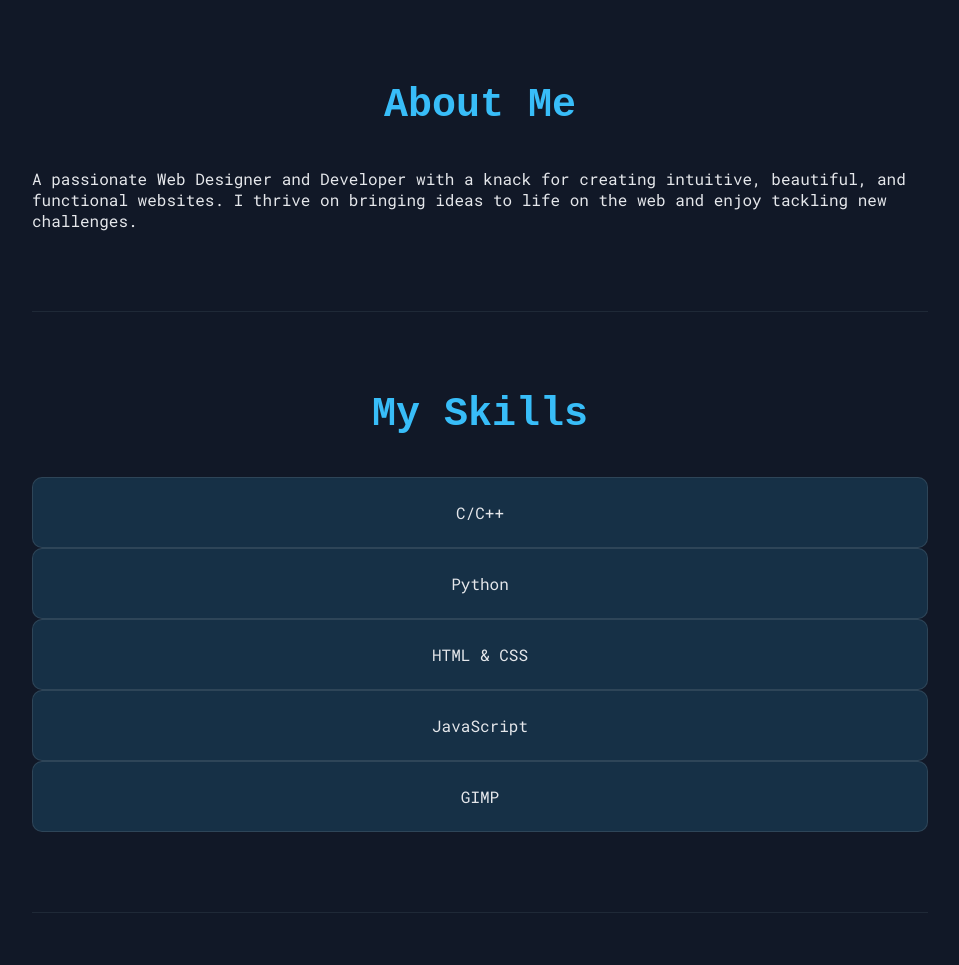
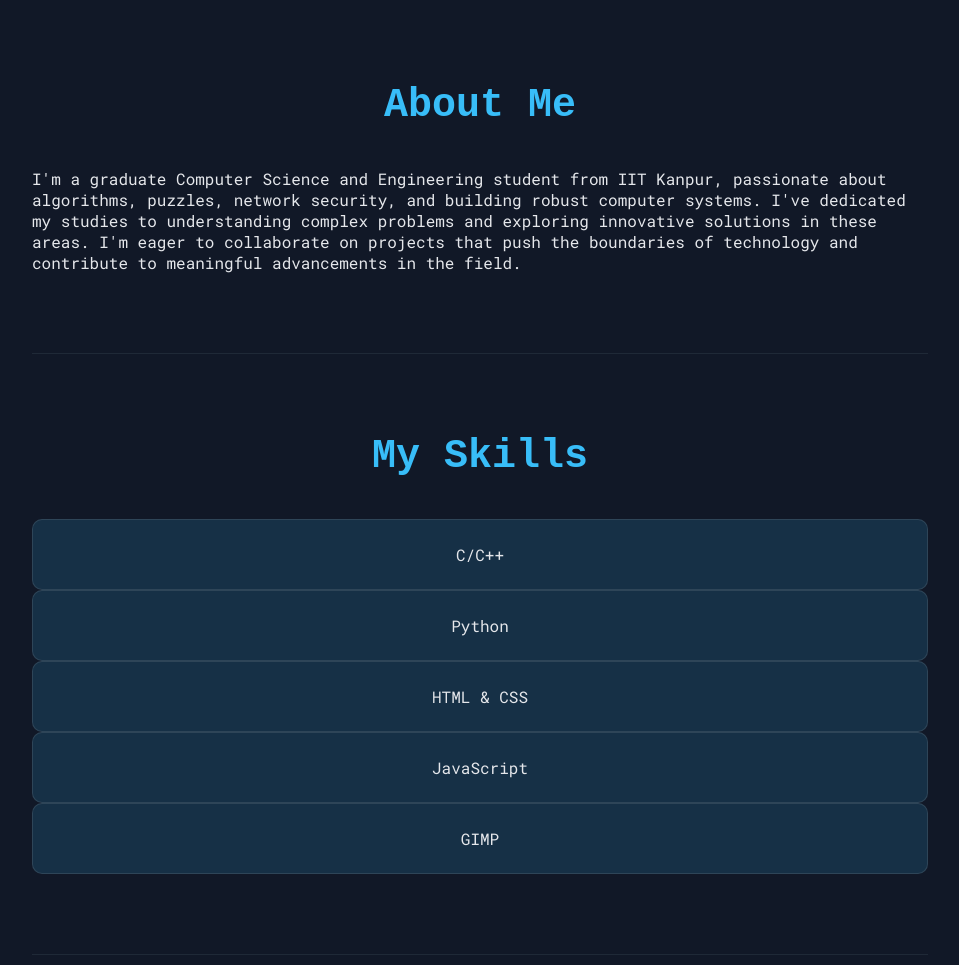
Before and after one commit to Rushywood/Rushywood.github.io, a plain HTML site: page index.html in a window 1280 px wide. Shown: the part 877-1842 px from the top of the page, without its empty margins (160-1119 px from the left). Drawn offline with nearby package versions, Linux system fonts and the light colour scheme; a web font is replaced by a local one.

Commit message:
update 2

```diff
--- a/index.html
+++ b/index.html
@@ -80,7 +80,7 @@
     <div class="page-content">
         <section id="about-section" class="content-section animated-section">
             <h2 class="hover-heading">About Me</h2>
-            <p>A passionate Web Designer and Developer with a knack for creating intuitive, beautiful, and functional websites. I thrive on bringing ideas to life on the web and enjoy tackling new challenges.</p>
+            <p>I'm a graduate Computer Science and Engineering student from IIT Kanpur, passionate about algorithms, puzzles, network security, and building robust computer systems. I've dedicated my studies to understanding complex problems and exploring innovative solutions in these areas. I'm eager to collaborate on projects that push the boundaries of technology and contribute to meaningful advancements in the field.</p>
         </section>
 
         <section id="skills-section" class="content-section animated-section">
```
